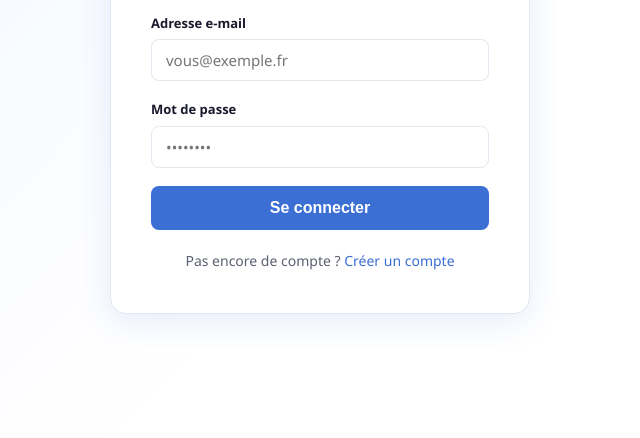
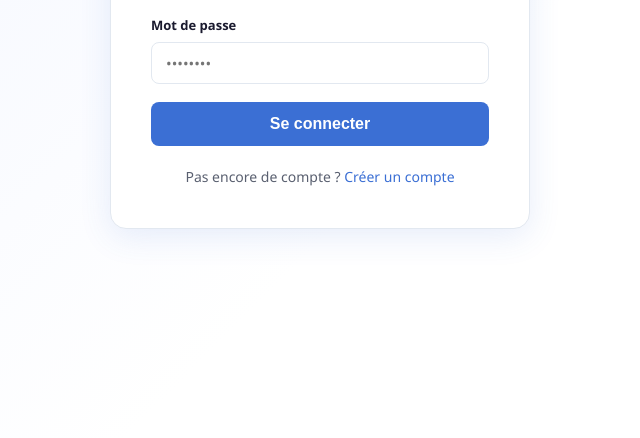
Before and after one commit to 2010094/psychoeval-app, a plain HTML site: page login.html in a window 1280 px wide. Shown: the part 362-800 px from the top of the page, without its empty margins (320-960 px from the left). Drawn offline with nearby package versions, Linux system fonts and the light colour scheme.

Commit message:
Fix auth page scroll - allow consent checkboxes to be visible
Co-Authored-By: Claude Sonnet 4.6 <noreply@anthropic.com>

```diff
--- a/css/app.css
+++ b/css/app.css
@@ -93,7 +93,7 @@ a:hover { text-decoration: underline; }
 .card-sm { padding: 16px 20px; }
 
 /* ===== AUTH PAGES ===== */
-.auth-page { min-height: 100vh; background: linear-gradient(135deg, #f0f4ff 0%, #fff 60%); display: flex; align-items: center; justify-content: center; padding: 24px; }
+.auth-page { min-height: 100vh; background: linear-gradient(135deg, #f0f4ff 0%, #fff 60%); display: flex; align-items: flex-start; justify-content: center; padding: 40px 24px; }
 .auth-card { background: var(--white); border: 1px solid var(--border); border-radius: 16px; padding: 40px; width: 100%; max-width: 420px; box-shadow: 0 8px 32px rgba(59,111,212,0.12); }
 .auth-logo { text-align: center; margin-bottom: 28px; }
 .auth-logo .logo-icon { font-size: 36px; display: block; margin-bottom: 6px; }
```
